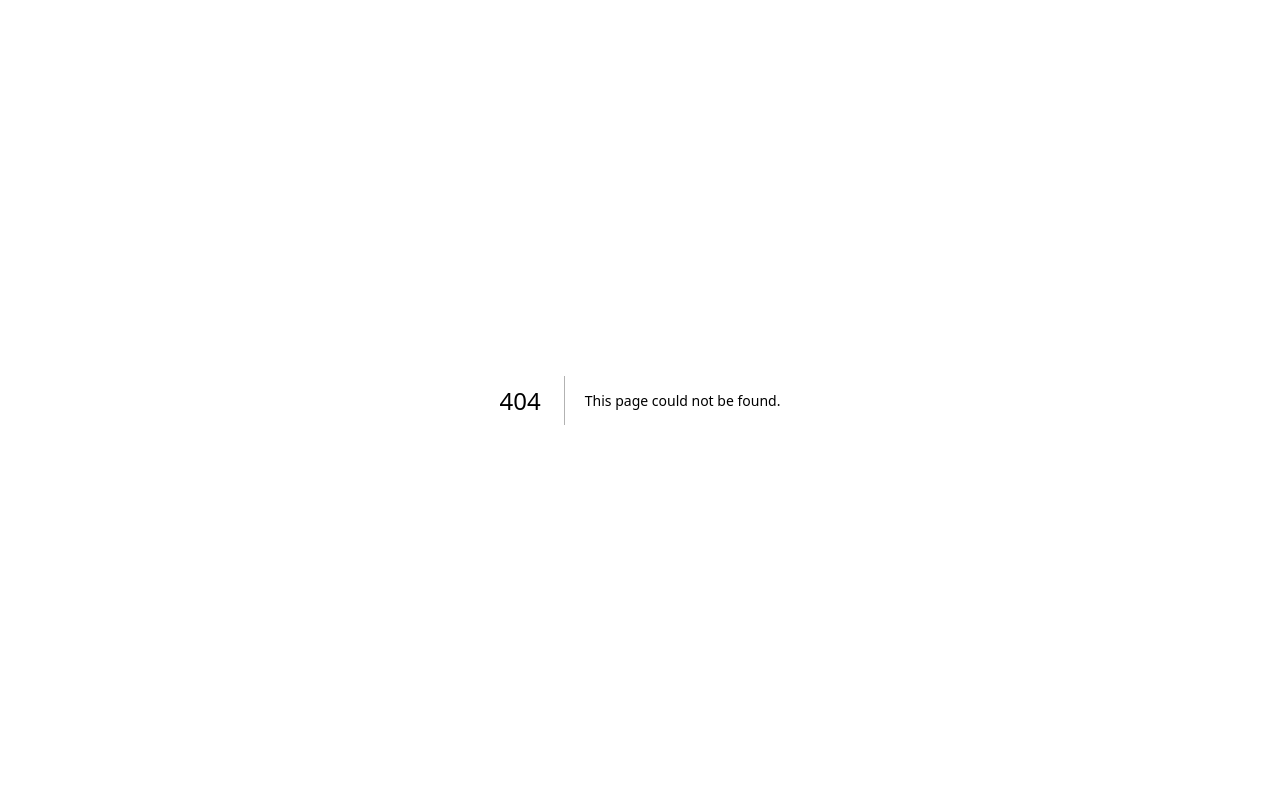
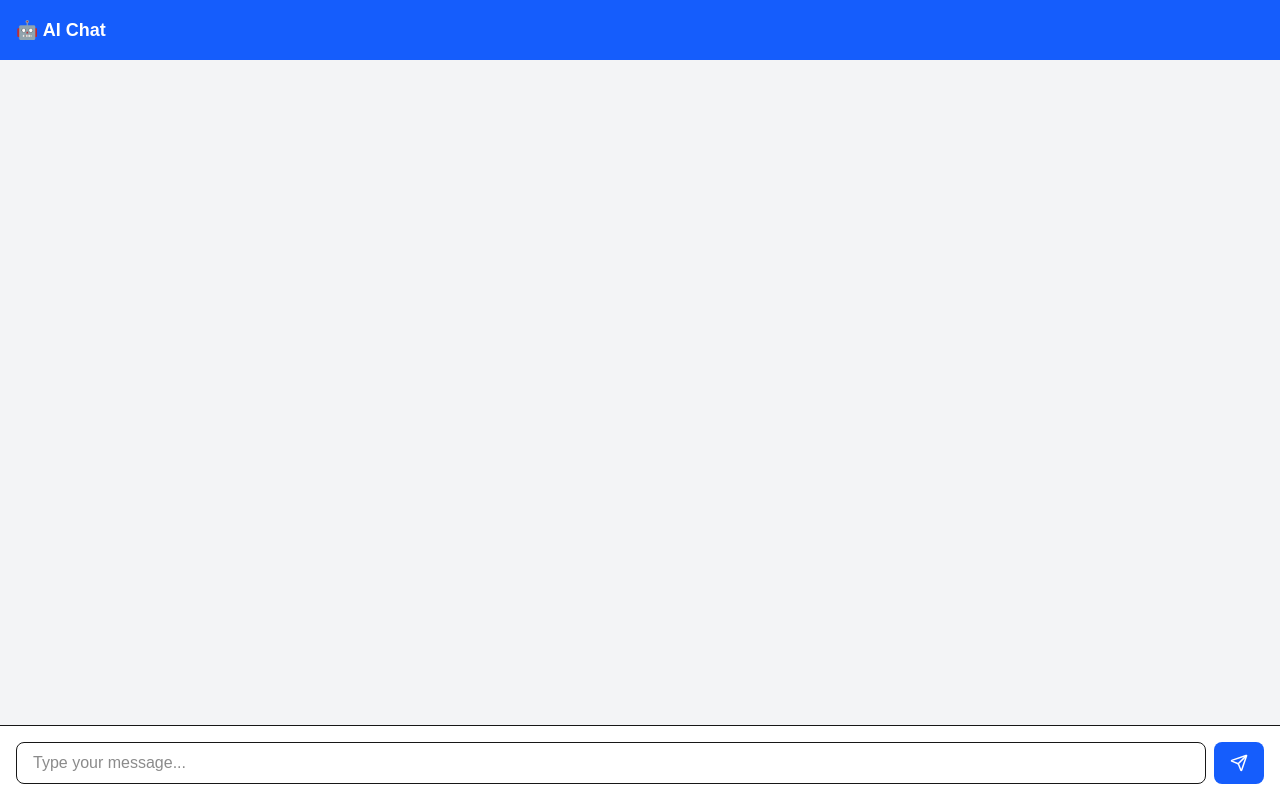
Before and after one commit to Huzaifabaloch9t-dev/AI-chat, a Next.js app: page /chat in a window 1280 px wide. Before the commit this address had no page. Built offline with nearby package versions, Linux system fonts and the light colour scheme.

Commit message:
add chat page

```diff
--- /dev/null
+++ b/app/chat/page.tsx
@@ -0,0 +1,78 @@
+"use client";
+
+import { useState } from "react";
+import { Send } from "lucide-react";
+
+interface Message {
+  role: "user" | "ai";
+  text: string;
+}
+
+export default function ChatPage() {
+  const [messages, setMessages] = useState<Message[]>([]);
+  const [input, setInput] = useState("");
+  const [loading, setLoading] = useState(false);
+
+  const sendMessage = async () => {
+    if (!input.trim()) return;
+
+    const userMessage: Message = { role: "user", text: input };
+    setMessages((prev) => [...prev, userMessage]);
+    setInput("");
+    setLoading(true);
+
+    // 🔹 Dummy AI response (replace with backend later)
+    setTimeout(() => {
+      const aiMessage: Message = {
+        role: "ai",
+        text: "Hello 👋 Main tumhara AI hoon. Backend connect karo to real AI milay ga 😄",
+      };
+      setMessages((prev) => [...prev, aiMessage]);
+      setLoading(false);
+    }, 1000);
+  };
+
+  return (
+    <div className="h-screen flex flex-col bg-gray-100">
+      {/* Header */}
+      <div className="p-4 bg-blue-600 text-white font-semibold text-lg">
+        🤖 AI Chat
+      </div>
+
+      {/* Messages */}
+      <div className="flex-1 overflow-y-auto p-4 space-y-3">
+        {messages.map((msg, i) => (
+          <div
+            key={i}
+            className={`max-w-xs p-3 rounded-lg text-sm ${
+              msg.role === "user"
+                ? "ml-auto bg-blue-600 text-white"
+                : "mr-auto bg-white border"
+            }`}
+          >
+            {msg.text}
+          </div>
+        ))}
+
+        {loading && <div className="text-sm text-gray-500">AI typing...</div>}
+      </div>
+
+      {/* Input */}
+      <div className="p-4 flex gap-2 border-t bg-white">
+        <input
+          value={input}
+          onChange={(e) => setInput(e.target.value)}
+          placeholder="Type your message..."
+          className="flex-1 border rounded-lg px-4 py-2 outline-none"
+          onKeyDown={(e) => e.key === "Enter" && sendMessage()}
+        />
+        <button
+          onClick={sendMessage}
+          className="bg-blue-600 text-white px-4 rounded-lg"
+        >
+          <Send size={18} />
+        </button>
+      </div>
+    </div>
+  );
+}
```
